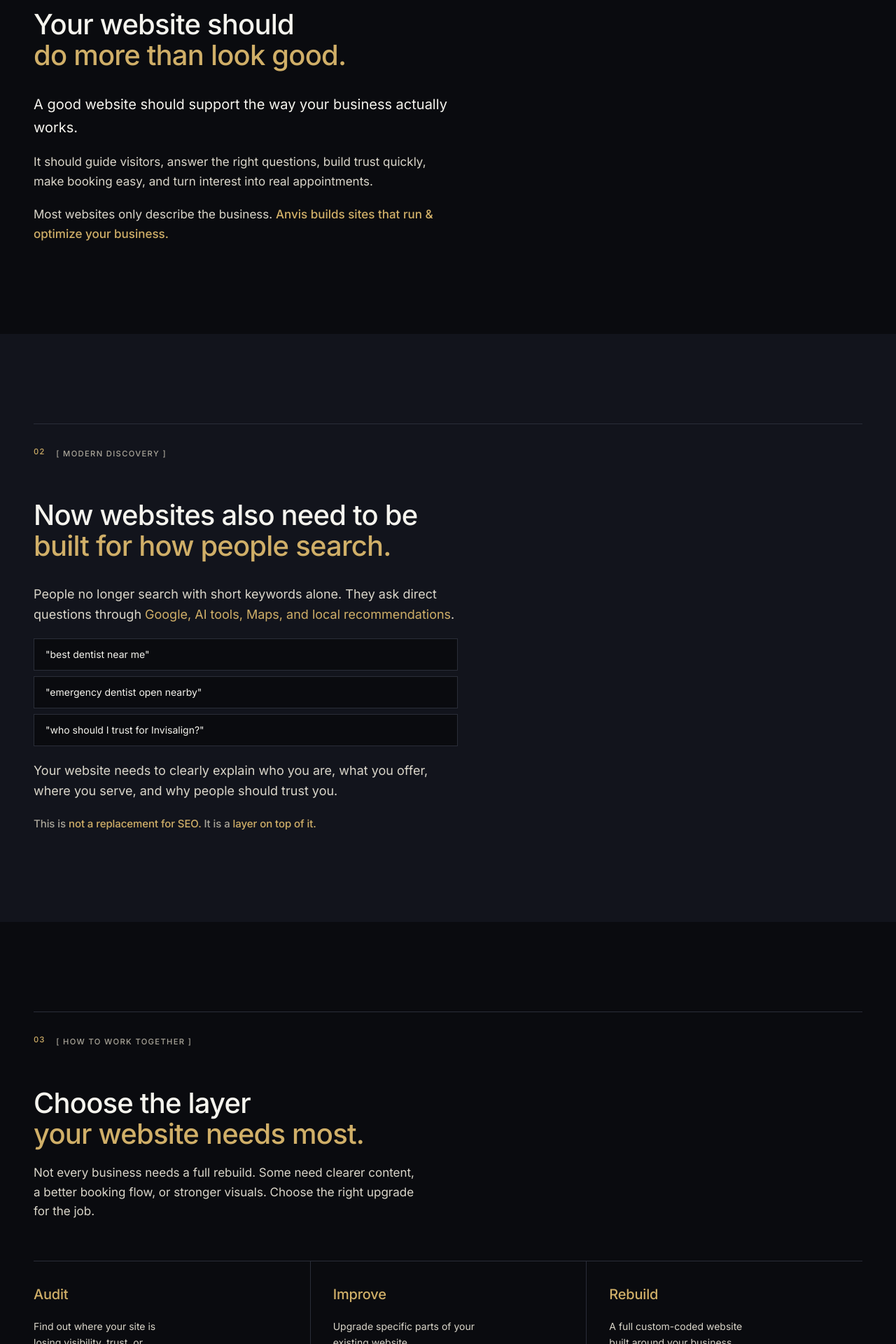
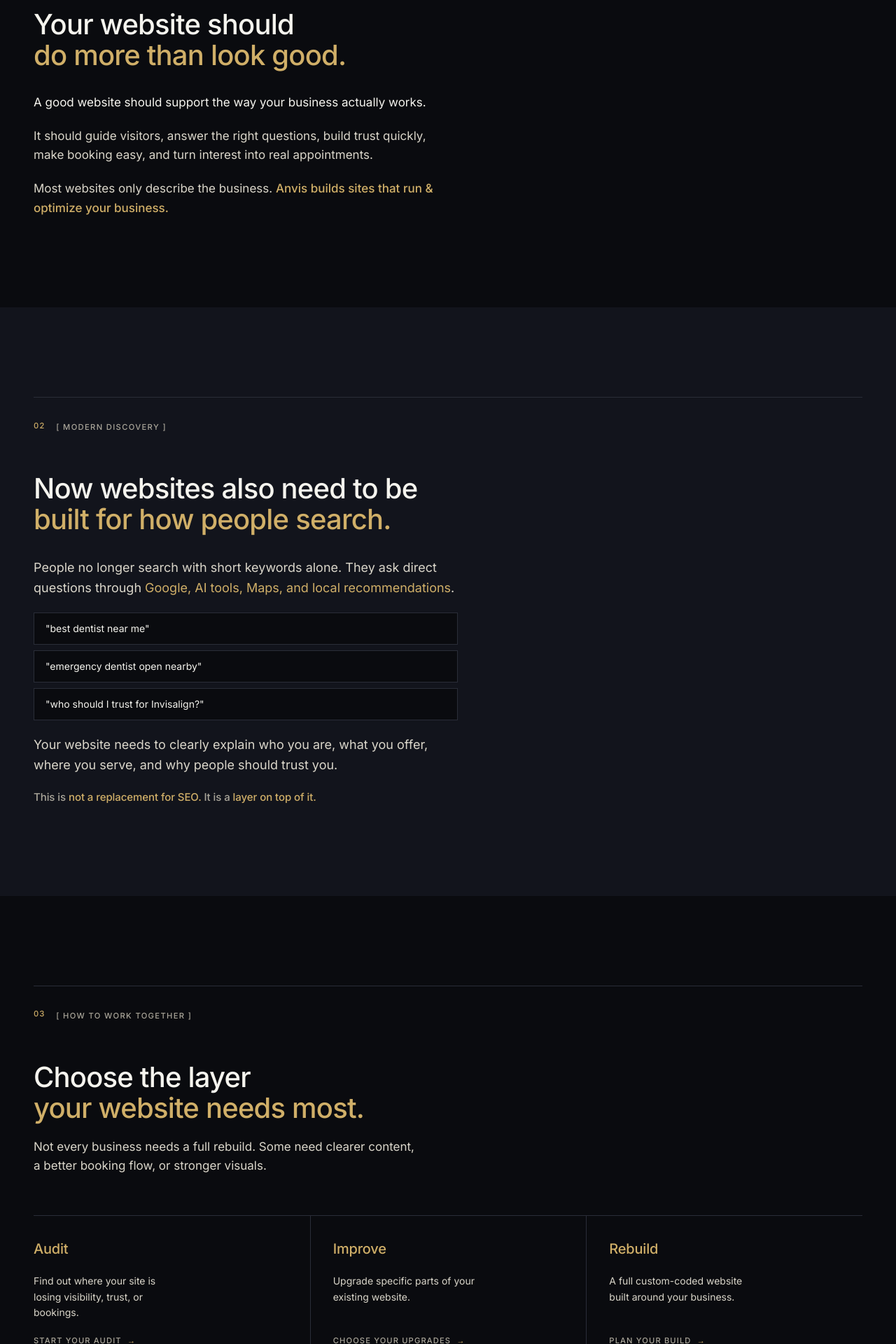
Before and after one commit to anvisco/anvisco-site, a React (Vite) app: page / in a window 1280 px wide. Shown: the part 960-2880 px from the top of the page at 70% size. Built offline with nearby package versions, Linux system fonts and the light colour scheme; no server answers.

Commit message:
final pre-live copy and portal polish

```diff
--- a/src/components/sections/OriginalEdge.tsx
+++ b/src/components/sections/OriginalEdge.tsx
@@ -39,7 +39,7 @@ export function OriginalEdge() {
             transition={{ duration: 0.5, ease: 'easeOut', delay: 0.1 }}
             className="space-y-5"
           >
-            <p className="text-[1.25rem] leading-relaxed text-ink">
+            <p className="text-[1.0625rem] leading-relaxed text-ink">
               A good website should support the way your business actually works.
             </p>
             <p className="max-w-[56ch] text-[1.0625rem] leading-relaxed text-ink-muted">
--- a/src/components/sections/ThreePaths.tsx
+++ b/src/components/sections/ThreePaths.tsx
@@ -58,7 +58,7 @@ export function ThreePaths() {
           className="mb-14 max-w-[52ch] text-[1.0625rem] leading-relaxed text-ink-muted"
         >
           Not every business needs a full rebuild. Some need clearer content, a better booking
-          flow, or stronger visuals. Choose the right upgrade for the job.
+          flow, or stronger visuals.
         </motion.p>
 
         <div className="grid grid-cols-1 border-t border-[var(--color-border)] md:grid-cols-3">
--- a/src/pages/PortalPage.tsx
+++ b/src/pages/PortalPage.tsx
@@ -520,12 +520,9 @@ export function PortalPage() {
           <section className="grid gap-8 lg:grid-cols-[minmax(0,1.15fr)_minmax(340px,420px)] lg:items-start">
             <div className="border-t border-[var(--color-border)] pt-7">
               <div className="mb-6 flex items-center gap-4">
-                <span className="text-[0.7rem] tabular-nums text-amber font-medium tracking-[0.08em]">
-                  /portal
-                </span>
                 <BracketLabel>CLIENT PORTAL</BracketLabel>
               </div>
-              <h1 className="mb-5 max-w-[16ch] text-[2.5rem] font-medium leading-[1.04] tracking-[-0.03em] text-ink md:text-[4rem]">
+              <h1 className="mb-5 text-[2.5rem] font-medium leading-[1.04] tracking-[-0.03em] text-ink md:text-[3rem]">
                 Welcome to your client portal.
               </h1>
               <p className="max-w-[62ch] text-base leading-relaxed text-ink-muted md:text-[1.0625rem]">
```
